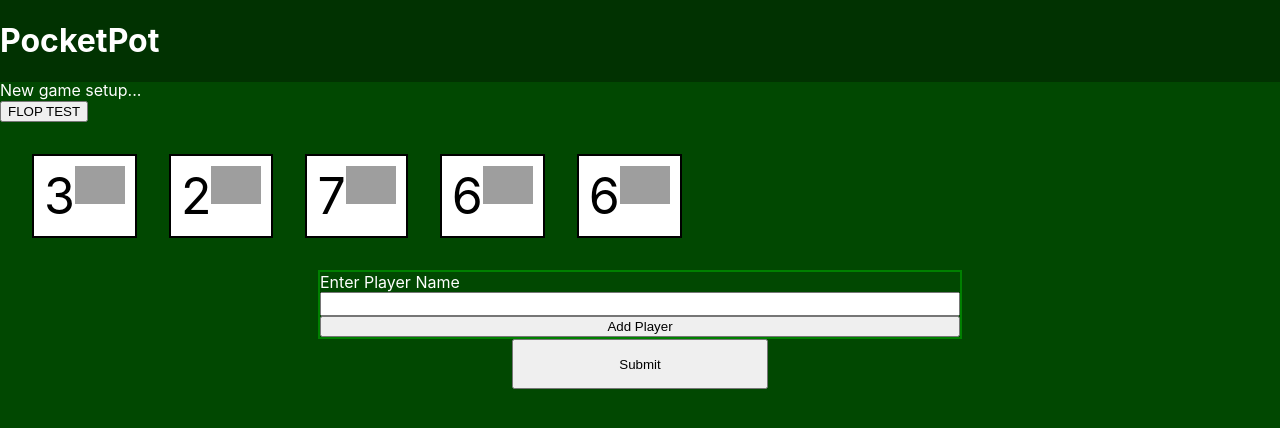
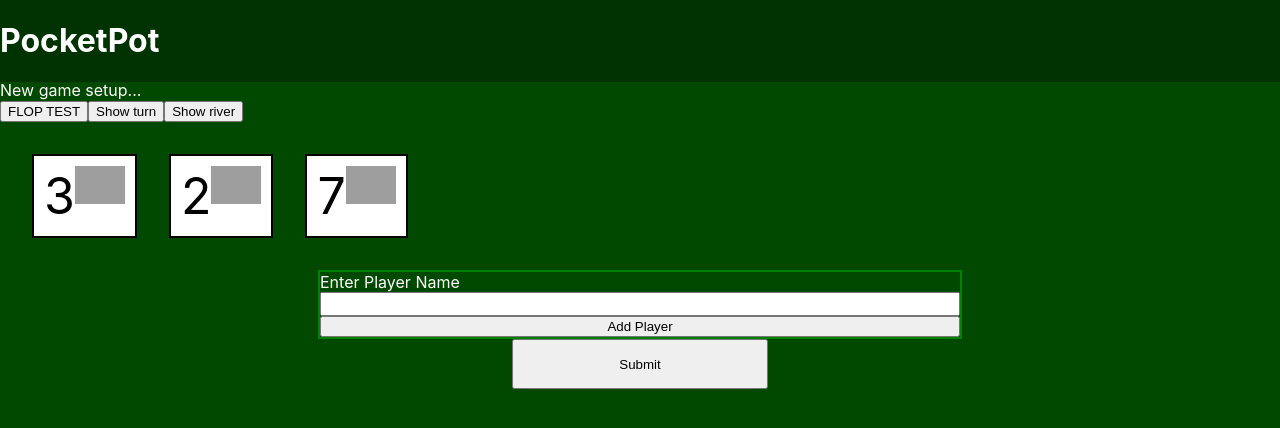
Before and after one commit to TreyLiebscher/PocketPot, a React (Create React App) app: page /new-game in a window 1280 px wide. Both pictures are taken after a click on the button "FLOP TEST". Shown: the top 428 px of the page. Built offline with nearby package versions, Linux system fonts and the light colour scheme; grey boxes are pictures that could not be loaded.

Commit message:
added buttons to test turn/river reveal

```diff
--- a/src/components/Flop.jsx
+++ b/src/components/Flop.jsx
@@ -9,6 +9,8 @@ export class Flop extends React.Component {
     constructor(props) {
         super(props);
         this.showFlop = this.showFlop.bind(this);
+        this.showTurn = this.showTurn.bind(this);
+        this.showRiver = this.showRiver.bind(this);
         this.state = {
             cardsDealt: false,
             playerCards: null,
@@ -112,7 +114,47 @@ export class Flop extends React.Component {
         });
     }
 
+    showTurn(){
+        this.setState({pos4: {
+            value: this.state.pos4.value,
+            hidden: false
+        }})
+    }
+
+    showRiver(){
+        this.setState({pos5: {
+            value: this.state.pos5.value,
+            hidden: false
+        }})
+    }
+
     render() {
+
+        const turn = () => {
+            if(this.state.pos4.hidden === true){
+                return <div className="hidden-card"></div>
+            } else {
+                return <div className="playing-card">
+                            <div style={{fontSize: '50px'}}>{this.state.pos4.value.name}</div>
+                            <div>
+                                <img style={{maxHeight: '50px', maxWidth: '50px'}} src={this.state.pos4.value.image}></img>
+                            </div>
+                        </div>
+            }
+        }
+
+        const river = () => {
+            if(this.state.pos5.hidden === true){
+                return <div className="hidden-card"></div>
+            } else {
+                return <div className="playing-card">
+                            <div style={{fontSize: '50px'}}>{this.state.pos5.value.name}</div>
+                            <div>
+                                <img style={{maxHeight: '50px', maxWidth: '50px'}} src={this.state.pos5.value.image}></img>
+                            </div>
+                        </div>
+            }
+        }
 
         const flop = () => {
             if (this.state.cardsDealt === true) {
@@ -138,19 +180,22 @@ export class Flop extends React.Component {
                                 </div>
                             </div>
 
-                            <div className="playing-card">
+                            {/* <div className="playing-card">
                                 <div style={{fontSize: '50px'}}>{this.state.pos4.value.name}</div>
                                 <div>
                                     <img style={{maxHeight: '50px', maxWidth: '50px'}} src={this.state.pos4.value.image}></img>
                                 </div>
-                            </div>
-
+                            </div> */}
+                            {turn()}
+{/*
                             <div className="playing-card">
                                 <div style={{fontSize: '50px'}}>{this.state.pos5.value.name}</div>
                                 <div>
                                     <img style={{maxHeight: '50px', maxWidth: '50px'}} src={this.state.pos5.value.image}></img>
                                 </div>
-                            </div>
+                            </div> */}
+
+                            {river()}
                         </div>
             }
         }
@@ -158,6 +203,8 @@ export class Flop extends React.Component {
         return (
             <div>
                 <button onClick={this.showFlop}>FLOP TEST</button>
+                <button onClick={this.showTurn}>Show turn</button>
+                <button onClick={this.showRiver}>Show river</button>
                 {flop()}
             </div>
         )
```
